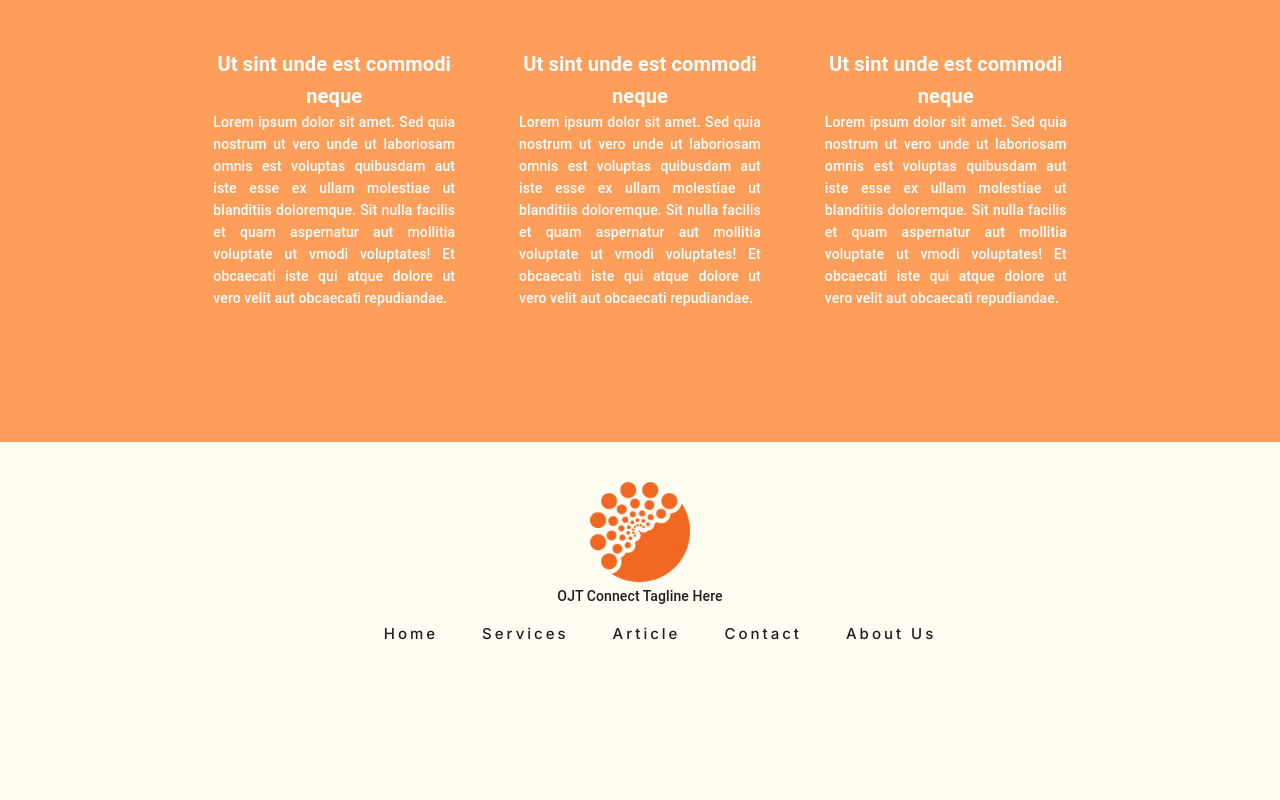
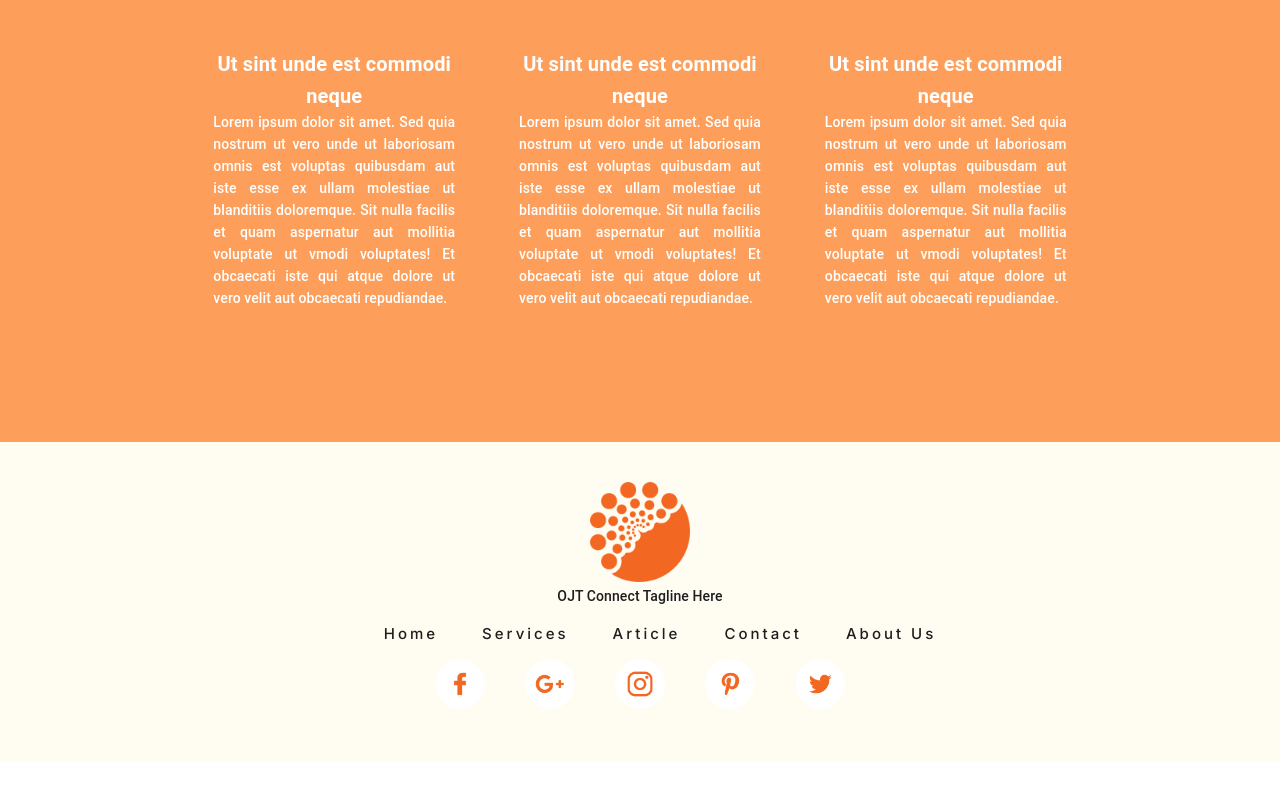
Before and after one commit to jhunel18/ojtconnect-com, a React (Vite) app: page / in a window 1280 px wide. Shown: the part 2342-3142 px from the top of the page. After the commit the page ends 3104 px from the top, so only its background shows below. Built offline with nearby package versions, Linux system fonts and the light colour scheme.

Commit message:
update landing page footer

```diff
--- a/src/pages/LandingPage.css
+++ b/src/pages/LandingPage.css
@@ -49,3 +49,9 @@ li {
     font-weight: 700;
     color: #1E1E1E;
 }
+
+.icon {
+    width: 50px;
+    height: 50px;
+    margin:  0 20px;
+}
--- a/src/pages/LandingPage.jsx
+++ b/src/pages/LandingPage.jsx
@@ -1,12 +1,22 @@
 import React from 'react'
 import { Box, Typography, Button, Grid, Container } from '@mui/material'
+
+// Images
 import bg from '../assets/landingBackground1.png'
 import logo from '../assets/Logo.png'
 import title from '../assets/title.png'
 import thirdbg from '../assets/sec3Background.png'
 import thirdperson from '../assets/sec3Person.png'
 import building from '../assets/building.png'
+import facebook from '../assets/icons/facebook.png'
+import google from '../assets/icons/googleplus.png'
+import instagram from '../assets/icons/instagram.png'
+import pinterest from '../assets/icons/pinterest.png'
+import twitter from '../assets/icons/twitter.png'
+
+// CSS
 import './LandingPage.css'
+
 const LandingPage = () => {
     return (<>
         <Box
@@ -125,29 +135,29 @@ const LandingPage = () => {
             </Grid>
 
             <Grid container>
-                <Grid item lg={8} md={8} sx={{ margin: 'auto' }}>
+                <Grid item lg={8} md={8} sm={10} sx={{ margin: 'auto' }}>
                     <Grid container spacing={8}>
-                        <Grid className='inter-font' item lg={4} md={4}>
+                        <Grid className='inter-font' item lg={4} md={4} sm={2}>
                             <Typography variant='h6' sx={{ color: '#fff', fontWeight: '700', textAlign: 'center' }} >Ut sint unde est commodi neque</Typography>
                             <Typography className='fourth-content' variant='subtitle2'>Lorem ipsum dolor sit amet. Sed quia nostrum ut vero unde ut laboriosam omnis est voluptas quibusdam aut iste esse ex ullam molestiae ut blanditiis doloremque. Sit nulla facilis et quam aspernatur aut mollitia voluptate ut vmodi voluptates! Et obcaecati iste qui atque dolore ut vero velit aut obcaecati repudiandae.</Typography>
                         </Grid>
-                        <Grid className='inter-font' item lg={4} md={4}>
+                        <Grid className='inter-font' item lg={4} md={4} sm={2}>
                             <Typography variant='h6' sx={{ color: '#fff', fontWeight: '700', textAlign: 'center' }} >Ut sint unde est commodi neque</Typography>
                             <Typography className='fourth-content' variant='subtitle2'>Lorem ipsum dolor sit amet. Sed quia nostrum ut vero unde ut laboriosam omnis est voluptas quibusdam aut iste esse ex ullam molestiae ut blanditiis doloremque. Sit nulla facilis et quam aspernatur aut mollitia voluptate ut vmodi voluptates! Et obcaecati iste qui atque dolore ut vero velit aut obcaecati repudiandae.</Typography>
                         </Grid>
-                        <Grid className='inter-font' item lg={4} md={4}>
+                        <Grid className='inter-font' item lg={4} md={4} sm={2}>
                             <Typography variant='h6' sx={{ color: '#fff', fontWeight: '700', textAlign: 'center' }} >Ut sint unde est commodi neque</Typography>
                             <Typography className='fourth-content' variant='subtitle2'>Lorem ipsum dolor sit amet. Sed quia nostrum ut vero unde ut laboriosam omnis est voluptas quibusdam aut iste esse ex ullam molestiae ut blanditiis doloremque. Sit nulla facilis et quam aspernatur aut mollitia voluptate ut vmodi voluptates! Et obcaecati iste qui atque dolore ut vero velit aut obcaecati repudiandae.</Typography>
                         </Grid>
-                        <Grid className='inter-font' item lg={4} md={4}>
+                        <Grid className='inter-font' item lg={4} md={4} sm={2}>
                             <Typography variant='h6' sx={{ color: '#fff', fontWeight: '700', textAlign: 'center' }} >Ut sint unde est commodi neque</Typography>
                             <Typography className='fourth-content' variant='subtitle2'>Lorem ipsum dolor sit amet. Sed quia nostrum ut vero unde ut laboriosam omnis est voluptas quibusdam aut iste esse ex ullam molestiae ut blanditiis doloremque. Sit nulla facilis et quam aspernatur aut mollitia voluptate ut vmodi voluptates! Et obcaecati iste qui atque dolore ut vero velit aut obcaecati repudiandae.</Typography>
                         </Grid>
-                        <Grid className='inter-font' item lg={4} md={4}>
+                        <Grid className='inter-font' item lg={4} md={4} sm={2}>
                             <Typography variant='h6' sx={{ color: '#fff', fontWeight: '700', textAlign: 'center' }} >Ut sint unde est commodi neque</Typography>
                             <Typography className='fourth-content' variant='subtitle2'>Lorem ipsum dolor sit amet. Sed quia nostrum ut vero unde ut laboriosam omnis est voluptas quibusdam aut iste esse ex ullam molestiae ut blanditiis doloremque. Sit nulla facilis et quam aspernatur aut mollitia voluptate ut vmodi voluptates! Et obcaecati iste qui atque dolore ut vero velit aut obcaecati repudiandae.</Typography>
                         </Grid>
-                        <Grid className='inter-font' item lg={4} md={4}>
+                        <Grid className='inter-font' item lg={4} md={4} sm={2}>
                             <Typography variant='h6' sx={{ color: '#fff', fontWeight: '700', textAlign: 'center' }} >Ut sint unde est commodi neque</Typography>
                             <Typography className='fourth-content' variant='subtitle2'>Lorem ipsum dolor sit amet. Sed quia nostrum ut vero unde ut laboriosam omnis est voluptas quibusdam aut iste esse ex ullam molestiae ut blanditiis doloremque. Sit nulla facilis et quam aspernatur aut mollitia voluptate ut vmodi voluptates! Et obcaecati iste qui atque dolore ut vero velit aut obcaecati repudiandae.</Typography>
                         </Grid>
@@ -156,7 +166,7 @@ const LandingPage = () => {
             </Grid>
         </Box>
 
-        <Box sx={{ height: '40vh', backgroundColor: '#FFFCF2', padding: '40px' }}>
+        <Box sx={{ height: '30vh', backgroundColor: '#FFFCF2', padding: '40px' }}>
             <Grid container>
                 <Grid item lg={10} md={10} sx={{ margin: 'auto', textAlign: 'center' }}>
                     <img src={logo} alt="logo" style={{ width: '100px', height: '100px' }} />
@@ -171,6 +181,14 @@ const LandingPage = () => {
                         <li className='footer-link'>About Us</li>
                     </ul>
                 </Grid>
+                <Grid item lg={10} md={10} sx={{ margin: "auto", textAlign: 'center' }}>
+                    <img className='icon' src={facebook} alt="facebook" />
+                    <img className='icon' src={google} alt="google" />
+                    <img className='icon' src={instagram} alt="instagram" />
+                    <img className='icon' src={pinterest} alt="pinterest" />
+                    <img className='icon' src={twitter} alt="twitter" />
+                </Grid>
+
             </Grid>
 
         </Box>
```
